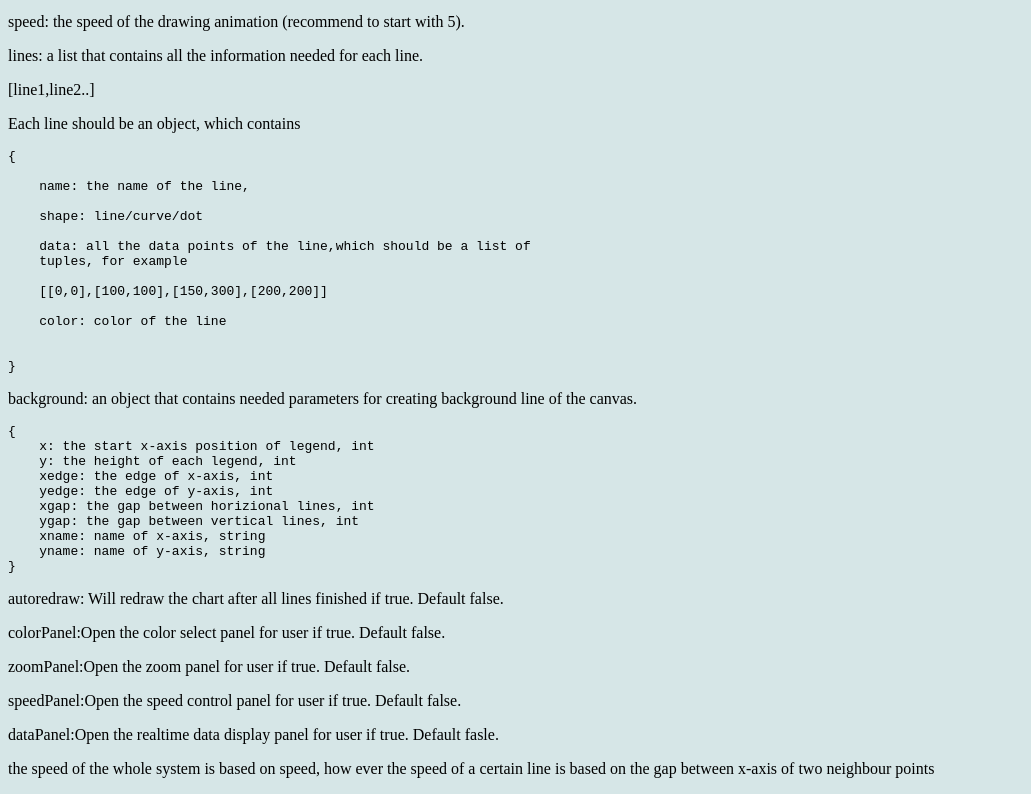
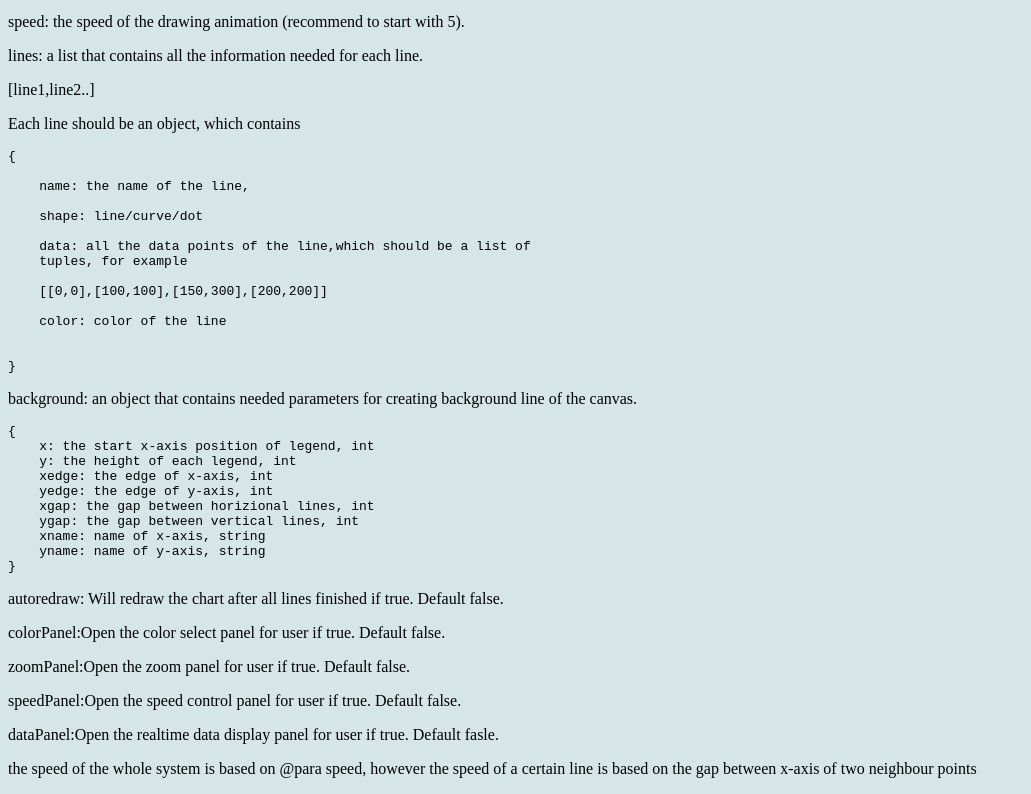
Before and after one commit to chsx258/canvas-table, a website: page pub/readme.html in a window 1280 px wide. Shown: the part 463-1257 px from the top of the page, without its empty margins (0-1031 px from the left). Drawn offline with Linux system fonts and the light colour scheme.

Commit message:
small change in server.js                add references
               README.md

               index.html
               add button
               jump back added
               change legend location
               updata readme.html
               colors and positions

```diff
--- a/pub/readme.html
+++ b/pub/readme.html
@@ -85,7 +85,7 @@ background,autoredraw,colorPanel,zoomPanel,speedPanel,dataPanel)</code></pre>
 <p> speedPanel:Open the speed control panel for user if true. Default false.</p>
 
 <p> dataPanel:Open the realtime data display panel for user if true. Default fasle.</p>
-<p> the speed of the whole system is based on speed, how ever the speed of a certain line is based on the gap between x-axis of two neighbour points</p>
+<p> the speed of the whole system is based on @para speed, however the speed of a certain line is based on the gap between x-axis of two neighbour points</p>
 <p> </p>
 </body>
 
```
Also changed, not shown: 2 other files.
